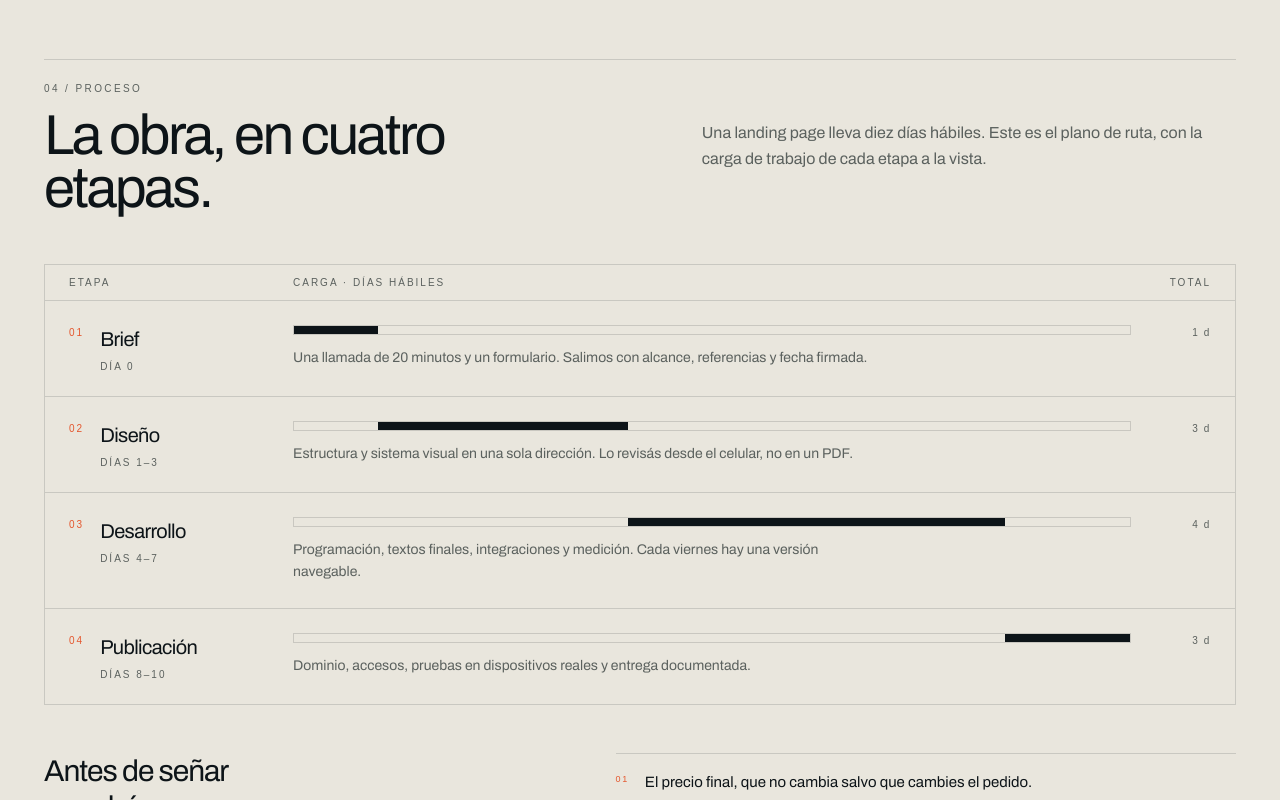
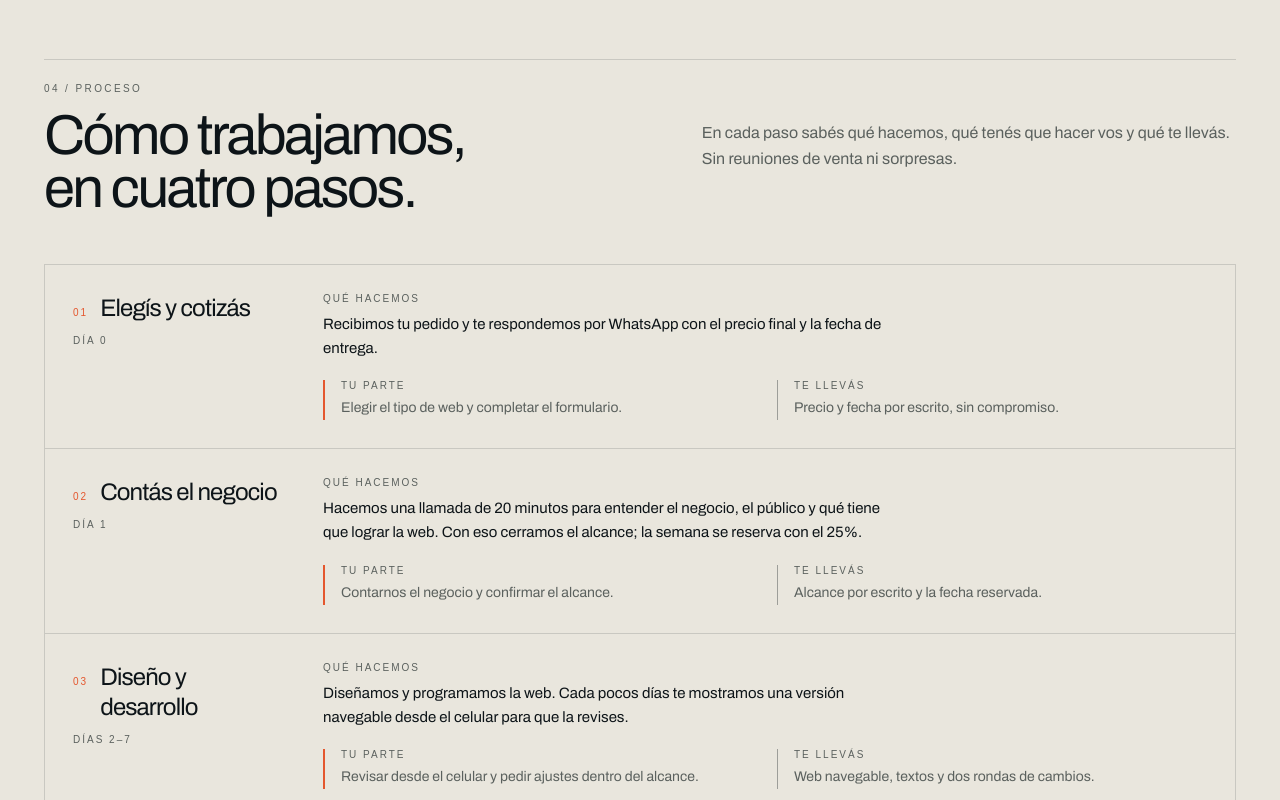
Before and after one commit to luchonicolini/Emprendimiento-web, a Next.js app: page /prototipo in a window 1280 px wide. Shown: the part 2740-3540 px from the top of the page. Built offline with nearby package versions, Linux system fonts and the light colour scheme; no server answers; a web font is replaced by a local one.

Commit message:
fix: aclarar el proceso del prototipo

```diff
--- a/src/components/prototipo/Process.tsx
+++ b/src/components/prototipo/Process.tsx
@@ -21,62 +21,60 @@ export function Process() {
             index="04 / Proceso"
             title={
               <>
-                La obra, en cuatro
+                Cómo trabajamos,
                 <br />
-                etapas.
+                en cuatro pasos.
               </>
             }
             intro={
               <p>
-                Una landing page lleva diez días hábiles. Este es el plano de
-                ruta, con la carga de trabajo de cada etapa a la vista.
+                En cada paso sabés qué hacemos, qué tenés que hacer vos y qué te
+                llevás. Sin reuniones de venta ni sorpresas.
               </p>
             }
           />
         </Reveal>
 
         <Reveal className="mt-12 border border-[var(--line)]">
-          <div className="hidden grid-cols-[200px_1fr_56px] gap-6 border-b border-[var(--line)] px-6 py-3 sm:grid">
-            <span className="proto-label">Etapa</span>
-            <span className="proto-label">Carga · días hábiles</span>
-            <span className="proto-label text-right">Total</span>
-          </div>
-
           {phases.map((phase) => (
-            <div
+            <article
               key={phase.index}
-              className="grid gap-5 border-b border-[var(--line)] px-5 py-6 last:border-b-0 sm:grid-cols-[200px_1fr_56px] sm:items-start sm:gap-6 sm:px-6"
+              className="grid gap-5 border-b border-[var(--line)] p-5 last:border-b-0 sm:grid-cols-[210px_1fr] sm:gap-10 sm:p-7"
             >
-              <div className="flex gap-4">
-                <span className="font-cota text-[10px] tracking-[0.2em] text-[var(--signal)]">
-                  {phase.index}
-                </span>
-                <div>
-                  <h3 className="text-xl tracking-[-0.03em]">{phase.title}</h3>
-                  <p className="proto-label mt-2">{phase.window}</p>
+              <div>
+                <div className="flex items-baseline gap-3">
+                  <span className="font-cota text-[10px] tracking-[0.2em] text-[var(--signal)]">
+                    {phase.index}
+                  </span>
+                  <h3 className="text-[22px] leading-tight tracking-[-0.035em] sm:text-2xl">
+                    {phase.title}
+                  </h3>
                 </div>
+                <p className="proto-label mt-3">{phase.window}</p>
               </div>
 
               <div>
-                <div className="relative h-[10px] w-full border border-[var(--line)] bg-transparent">
-                  <div
-                    aria-hidden="true"
-                    className="absolute top-0 h-full bg-[var(--fg)]"
-                    style={{
-                      left: phase.offset,
-                      width: phase.width,
-                    }}
-                  />
-                </div>
-                <p className="mt-3 max-w-xl text-sm leading-relaxed text-[var(--muted)]">
+                <p className="proto-label">Qué hacemos</p>
+                <p className="mt-2 max-w-xl text-[15px] leading-relaxed">
                   {phase.body}
                 </p>
+
+                <dl className="mt-5 grid gap-4 md:grid-cols-2 md:gap-6">
+                  <div className="border-l-2 border-[var(--signal)] pl-4">
+                    <dt className="proto-label">Tu parte</dt>
+                    <dd className="mt-1.5 text-sm leading-relaxed text-[var(--muted)]">
+                      {phase.you}
+                    </dd>
+                  </div>
+                  <div className="border-l border-[var(--line-strong)] pl-4">
+                    <dt className="proto-label">Te llevás</dt>
+                    <dd className="mt-1.5 text-sm leading-relaxed text-[var(--muted)]">
+                      {phase.deliverable}
+                    </dd>
+                  </div>
+                </dl>
               </div>
-
-              <span className="font-cota text-[10px] tracking-[0.16em] text-[var(--muted)] sm:text-right">
-                {phase.days} d
-              </span>
-            </div>
+            </article>
           ))}
         </Reveal>
 
@@ -116,7 +114,10 @@ export function Process() {
           </Reveal>
         </div>
 
-        <Cota label="Plazo medido en días hábiles desde el brief" className="mt-14" />
+        <Cota
+          label="Plazo total: 7–10 días hábiles desde la seña"
+          className="mt-14"
+        />
       </div>
     </section>
   );
--- a/src/components/prototipo/Reveal.tsx
+++ b/src/components/prototipo/Reveal.tsx
@@ -36,7 +36,7 @@ export function Reveal({
           observer.disconnect();
         }
       },
-      { rootMargin: "0px 0px -12% 0px", threshold: 0.05 },
+      { rootMargin: "0px 0px -6% 0px", threshold: 0.05 },
     );
 
     observer.observe(el);
--- a/src/content/prototipo.ts
+++ b/src/content/prototipo.ts
@@ -106,39 +106,35 @@ export const projects = [
 export const phases = [
   {
     index: "01",
-    title: "Brief",
+    title: "Elegís y cotizás",
     window: "Día 0",
-    days: 1,
-    body: "Una llamada de 20 minutos y un formulario. Salimos con alcance, referencias y fecha firmada.",
-    width: "10%",
-    offset: "0%",
+    body: "Recibimos tu pedido y te respondemos por WhatsApp con el precio final y la fecha de entrega.",
+    you: "Elegir el tipo de web y completar el formulario.",
+    deliverable: "Precio y fecha por escrito, sin compromiso.",
   },
   {
     index: "02",
-    title: "Diseño",
-    window: "Días 1–3",
-    days: 3,
-    body: "Estructura y sistema visual en una sola dirección. Lo revisás desde el celular, no en un PDF.",
-    width: "30%",
-    offset: "10%",
+    title: "Contás el negocio",
+    window: "Día 1",
+    body: "Hacemos una llamada de 20 minutos para entender el negocio, el público y qué tiene que lograr la web. Con eso cerramos el alcance; la semana se reserva con el 25%.",
+    you: "Contarnos el negocio y confirmar el alcance.",
+    deliverable: "Alcance por escrito y la fecha reservada.",
   },
   {
     index: "03",
-    title: "Desarrollo",
-    window: "Días 4–7",
-    days: 4,
-    body: "Programación, textos finales, integraciones y medición. Cada viernes hay una versión navegable.",
-    width: "45%",
-    offset: "40%",
+    title: "Diseño y desarrollo",
+    window: "Días 2–7",
+    body: "Diseñamos y programamos la web. Cada pocos días te mostramos una versión navegable desde el celular para que la revises.",
+    you: "Revisar desde el celular y pedir ajustes dentro del alcance.",
+    deliverable: "Web navegable, textos y dos rondas de cambios.",
   },
   {
     index: "04",
-    title: "Publicación",
+    title: "Publicación y entrega",
     window: "Días 8–10",
-    days: 3,
-    body: "Dominio, accesos, pruebas en dispositivos reales y entrega documentada.",
-    width: "15%",
-    offset: "85%",
+    body: "Conectamos el dominio, probamos en dispositivos reales, dejamos la medición funcionando y te entregamos todos los accesos.",
+    you: "Pasarnos el dominio o comprarlo juntos y aprobar la versión final.",
+    deliverable: "Web online a tu nombre, accesos y documentación.",
   },
 ] as const;
 
```
